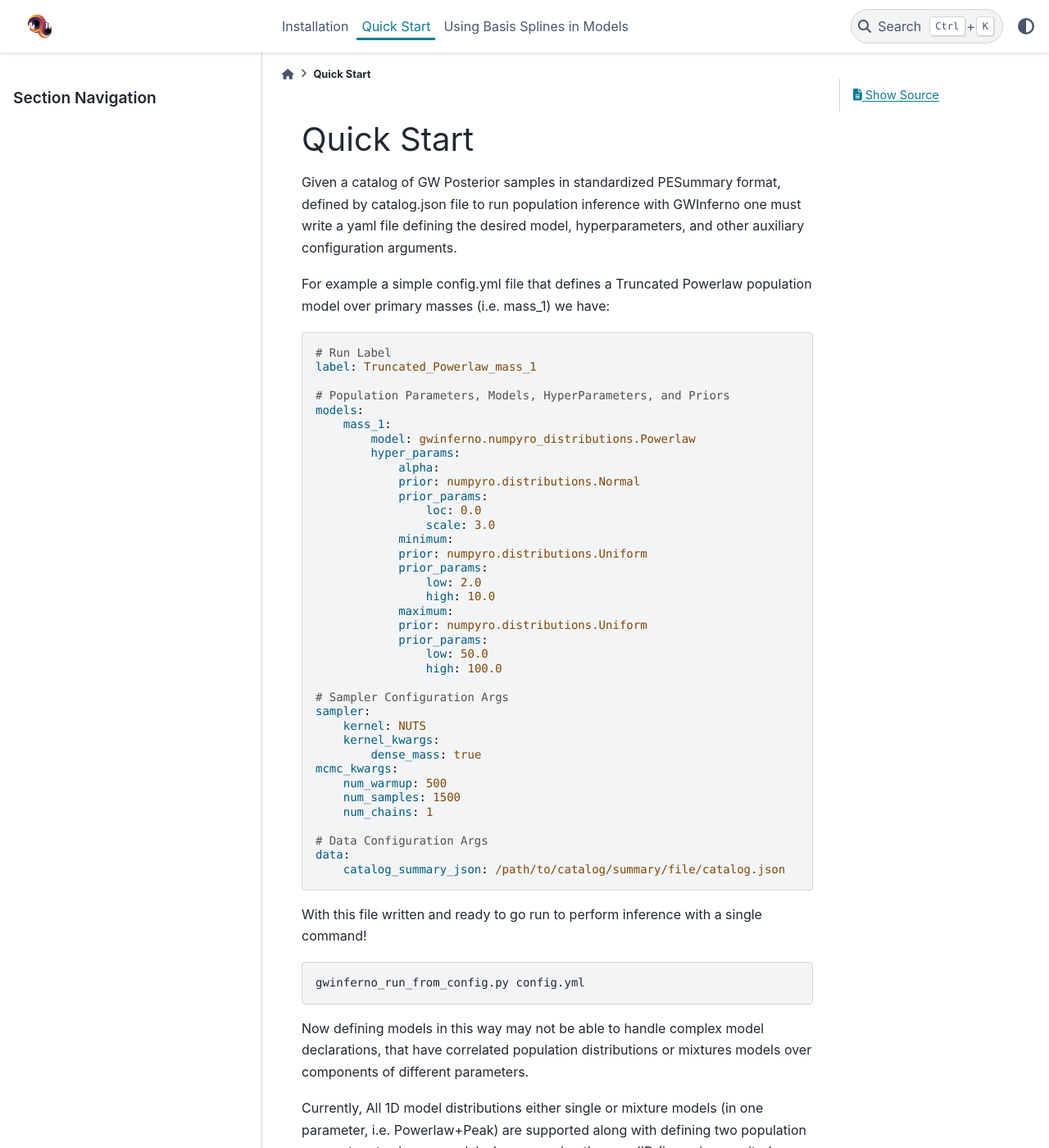
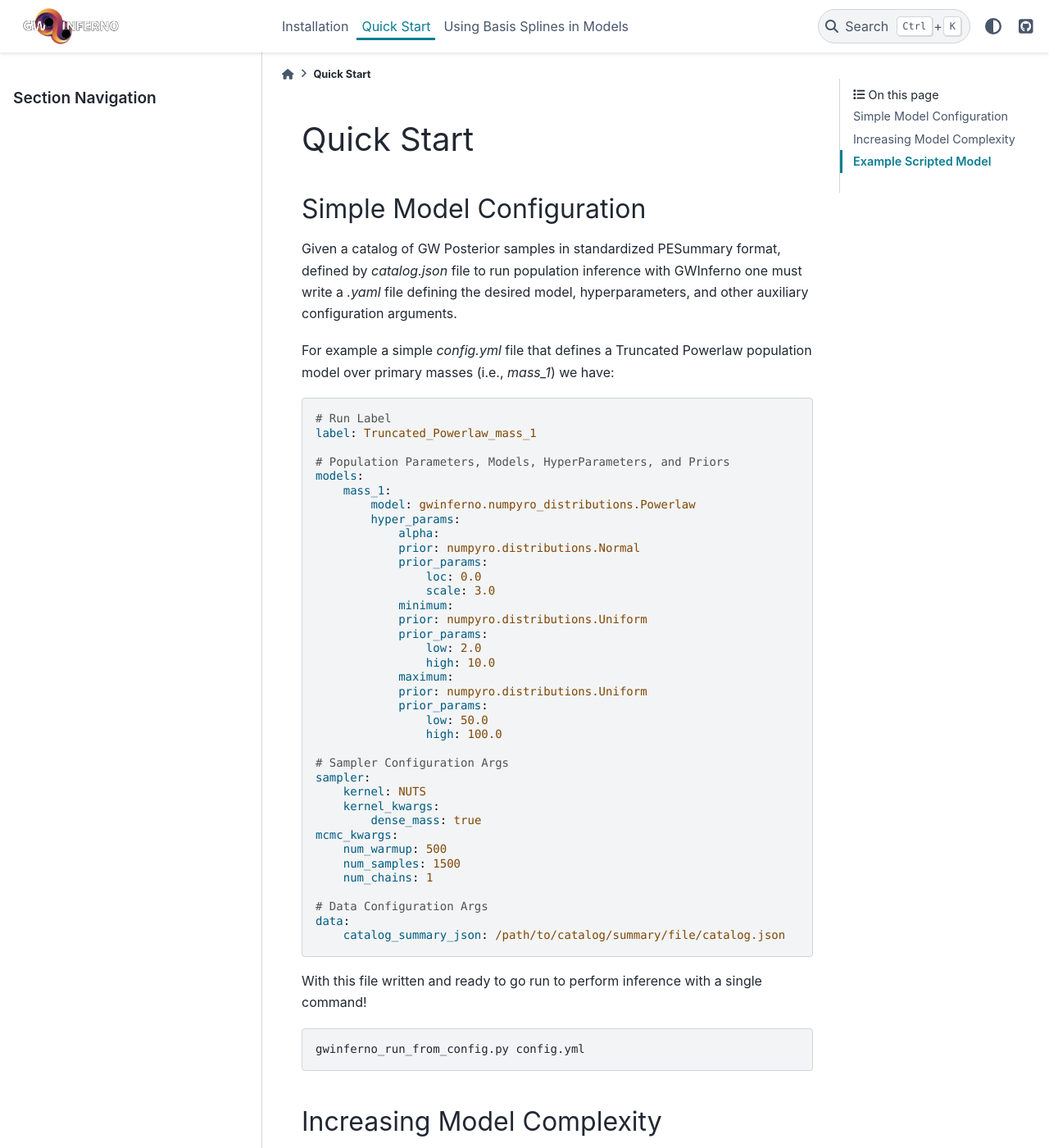
Before and after one commit to FarrOutLab/GWInferno, a Sphinx documentation site: the page built from docs/example_usage.rst, in a window 1280 px wide and 1400 px high. Shown: the whole window at 82% size. Built offline with Sphinx 7.4.7 and the PyData theme 0.15.4, drawn with Linux system fonts in a browser that asks for light colours; pages that are not in the unit, such as notebooks, are missing from menus; some of the changed text lies outside the part shown.

Commit message:
move to pydata theme, update logos with light-friendly option

```diff
--- /dev/null
+++ b/docs/_static/pydata-custom.css
@@ -0,0 +1,10 @@
+/*Tweaks to the Pydata default CSS */
+
+/*No yellow background highlight when targeted by summary tables */
+/*dt:target { background-color: #f8f8f8; border: 1px solid black, }*/
+dt:target { background: transparent;}
+/*More space between H1s and signatures in API reference*/
+/* h1 { margin-bottom: 40px; } */
+
+/*No line underneath summary table headings (clashes with line above first member)*/
+p.rubric { border-bottom: 0px; }
--- a/docs/templates/custom-class-template.rst
+++ b/docs/_templates/custom-class-template.rst
@@ -6,17 +6,17 @@
    :members:
    :show-inheritance:
    :inherited-members:
+   :special-members:
 
    {% block methods %}
-   .. automethod:: __init__
-   .. automethod:: __call__
-
    {% if methods %}
    .. rubric:: {{ _('Methods') }}
 
    .. autosummary::
    {% for item in methods %}
-      ~{{ name }}.{{ item }}
+      {%- if not item.startswith('_') %}
+         ~{{ name }}.{{ item }}
+      {%- endif %}
    {%- endfor %}
    {% endif %}
    {% endblock %}
--- a/docs/templates/custom-module-template.rst
+++ b/docs/_templates/custom-module-template.rst
@@ -1,18 +1,15 @@
 {{ fullname | escape | underline}}
-
-.. currentmodule:: {{ fullname }}
 
 .. automodule:: {{ fullname }}
 
    {% block attributes %}
    {% if attributes %}
-   .. rubric:: Module Attributes
+   .. rubric:: Module attributes
 
    .. autosummary::
       :toctree:
    {% for item in attributes %}
-      {% set _path = item.split('.') %}
-      {{ _path[-1] }}
+      {{ item }}
    {%- endfor %}
    {% endif %}
    {% endblock %}
@@ -23,9 +20,9 @@
 
    .. autosummary::
       :toctree:
+      :nosignatures:
    {% for item in functions %}
-      {% set _path = item.split('.') %}
-      {{ _path[-1] }}
+      {{ item }}
    {%- endfor %}
    {% endif %}
    {% endblock %}
@@ -37,9 +34,9 @@
    .. autosummary::
       :toctree:
       :template: custom-class-template.rst
+      :nosignatures:
    {% for item in classes %}
-      {% set _path = item.split('.') %}
-      {{ _path[-1] }}
+      {{ item }}
    {%- endfor %}
    {% endif %}
    {% endblock %}
@@ -51,23 +48,19 @@
    .. autosummary::
       :toctree:
    {% for item in exceptions %}
-      {% set _path = item.split('.') %}
-      {{ _path[-1] }}
+      {{ item }}
    {%- endfor %}
    {% endif %}
    {% endblock %}
 
 {% block modules %}
 {% if modules %}
-.. rubric:: Modules
-
 .. autosummary::
    :toctree:
    :template: custom-module-template.rst
    :recursive:
 {% for item in modules %}
-   {% set _path = item.split('.') %}
-   {{ _path[-1] }}
+   {{ item }}
 {%- endfor %}
 {% endif %}
 {% endblock %}
--- /dev/null
+++ b/docs/api.rst
@@ -0,0 +1,6 @@
+.. autosummary::
+   :toctree: _autosummary
+   :template: custom-module-template.rst
+   :recursive:
+
+   gwinferno
--- a/docs/conf.py
+++ b/docs/conf.py
@@ -3,7 +3,7 @@
 
 import gwinferno
 
-sys.path.insert(0, os.path.abspath("../"))
+sys.path.insert(0, os.path.abspath("../../"))
 
 # -- General configuration ------------------------------------------------
 
@@ -16,17 +16,28 @@
 # ones.
 extensions = [
     "sphinx.ext.autodoc",
+    "sphinx.ext.autosummary",
     "sphinx.ext.mathjax",
+    "sphinx.ext.autosectionlabel",
+    "sphinx.ext.viewcode",
+    "sphinx_autodoc_typehints",
     "numpydoc",
     "nbsphinx",
-    "sphinx.ext.autosectionlabel",
-    "sphinx_tabs.tabs",
-    "sphinx.ext.viewcode",
+
 ]
 autosummary_generate = True
+# autoclass_content = "both"  # Add __init__ doc (ie. params) to class summaries
+html_show_sourcelink = False  # Remove 'view source code' from top of page (for html, not python)
+# autodoc_inherit_docstrings = True  # If no docstring, inherit from base class
+add_module_names = False  # Remove namespaces from class/method signatures
+autodoc_default_options = {
+    # 'member-order': 'bysource',
+    'special-members': '__init__, __call__',
+    'exclude-members': '__weakref__'
+}
 
 # Add any paths that contain templates here, relative to this directory.
-templates_path = ["templates"]
+templates_path = ["_templates"]
 
 # The suffix(es) of source filenames.
 # You can specify multiple suffix as a list of string:
@@ -104,13 +115,23 @@
 #         # "donate.html",
 #     ]
 # }
-html_logo = "_static/logo_github_inferno_transparent.png"
+html_logo = "_static/logo_github_inferno_transparent_light.png"
 html_favicon = "_static/bbh_graphic_inferno.png"
 
 html_sidebars = {"**": ["sidebar-nav-bs", "sidebar-ethical-ads"]}
 
-html_theme_options = {}
-
+html_theme_options = {
+    "github_url": "https://github.com/FarrOutLab/GWInferno",
+    "show_prev_next": False,
+    "secondary_sidebar_items": {
+        "**": ["page-toc", "sourcelink"],
+        # "index": ["page-toc"],
+        "index": [],
+    },
+    "logo": {"image_dark": "_static/logo_github_inferno_transparent.png"},
+}
+html_css_files = ['pydata-custom.css']
+html_static_path = ['_static']
 
 # -- Options for HTMLHelp output ------------------------------------------
 
--- a/docs/example_usage.rst
+++ b/docs/example_usage.rst
@@ -2,10 +2,13 @@
 Quick Start
 =====================================================================
 
+---------------------------------------------------------------------
+Simple Model Configuration
+---------------------------------------------------------------------
 
-Given a catalog of GW Posterior samples in standardized PESummary format, defined by catalog.json file to run population inference with GWInferno one must write a yaml file defining the desired model, hyperparameters, and other auxiliary configuration arguments.
+Given a catalog of GW Posterior samples in standardized PESummary format, defined by `catalog.json` file to run population inference with GWInferno one must write a `.yaml` file defining the desired model, hyperparameters, and other auxiliary configuration arguments.
 
-For example a simple config.yml file that defines a Truncated Powerlaw population model over primary masses (i.e. mass_1) we have:
+For example a simple `config.yml` file that defines a Truncated Powerlaw population model over primary masses (i.e., `mass_1`) we have:
 
 .. code-block:: yaml
 
@@ -47,17 +50,21 @@
         data:
             catalog_summary_json: /path/to/catalog/summary/file/catalog.json
 
+
 With this file written and ready to go run to perform inference with a single command!
 
 .. code-block:: bash
 
         gwinferno_run_from_config.py config.yml
 
+---------------------------------------------------------------------
+Increasing Model Complexity
+---------------------------------------------------------------------
 
-Now defining models in this way may not be able to handle complex model declarations, that have correlated population distributions or mixtures
-models over components of different parameters.
+Defining models with the method above may not be suitable for more complex model declarations, e.g., with correlated population distributions or mixtures
+models over components.
 
-Currently, All 1D model distributions either single or mixture models (in one parameter, i.e. Powerlaw+Peak) are supported along with defining two
+Currently all 1D model distributions either single or mixture models (in one parameter, i.e. `Powerlaw+Peak`) are supported along with defining two
 population parameters to share a model when assuming they are IID (i.e. spin magnitudes or tilts usually assumed to be IID between binary components).
 
 If you want to define a more complex model you can pass a path to a python file where this probabilistic numpyro model is defined and can be imported as `model`.
@@ -80,7 +87,11 @@
 - Input weights need to have shapes of (Nobs, N_PEsamples) for PE samples weights where Nobs is the number of events in catalog and N_PEsamples is the number of posterior samples each event contains
 - Input weights for found injections need to be of shape (N_found,) where N_found is the total number of found injections remaining.
 
-For example here is how one would define a numpyro probabilistic model in a python file to be passed to GWInferno's infrastructure
+---------------------------------------------------------------------
+Example Scripted Model
+---------------------------------------------------------------------
+
+Here is how one would define a numpyro probabilistic model in a python file to be passed to GWInferno's infrastructure
 
 .. code-block:: python
 
```
Also changed, not shown: docs/index.rst (+3 -18 lines), docs/_static/logo_github_inferno_transparent.png, docs/_static/logo_github_inferno_transparent_light.png (added), 1 other file.
